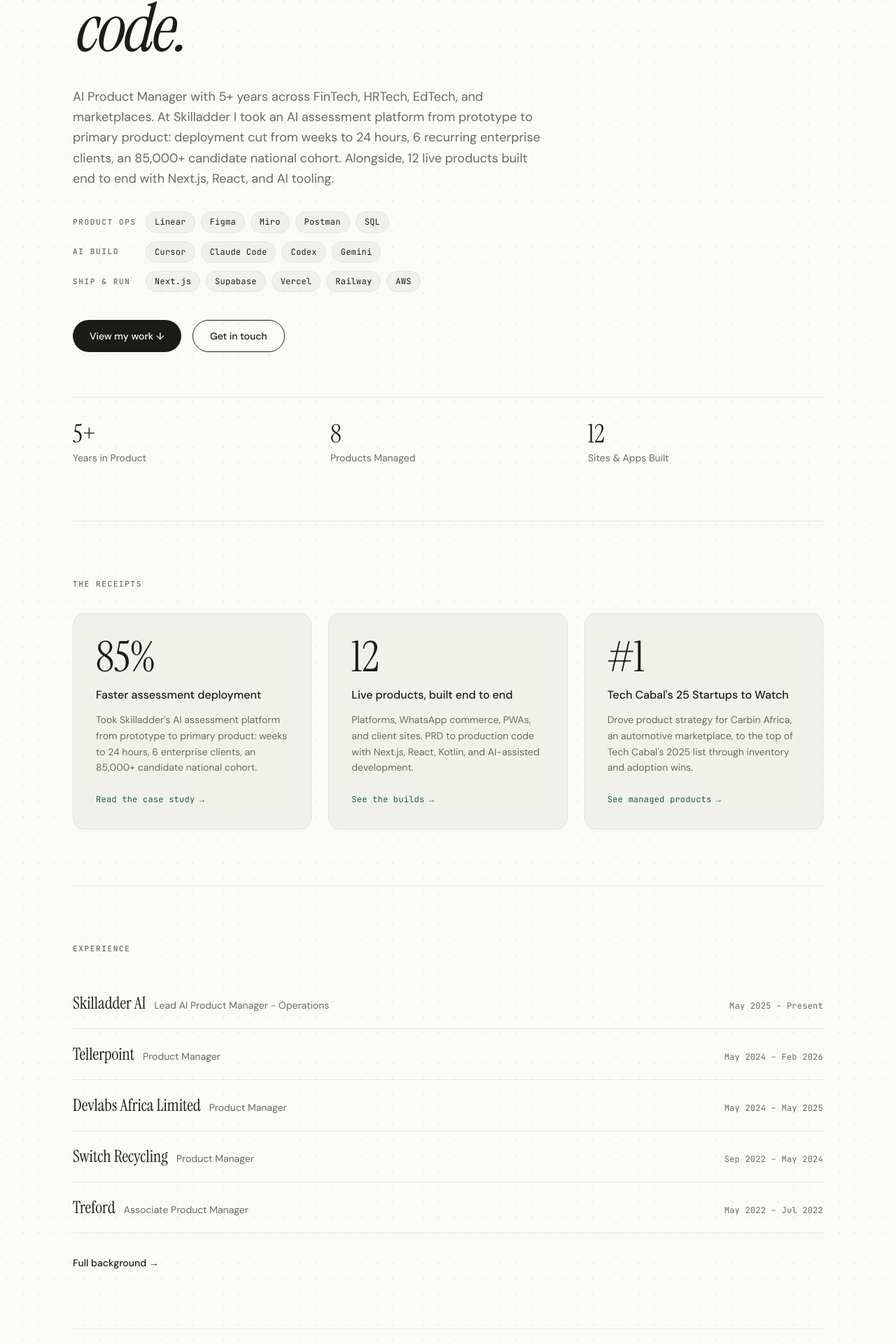
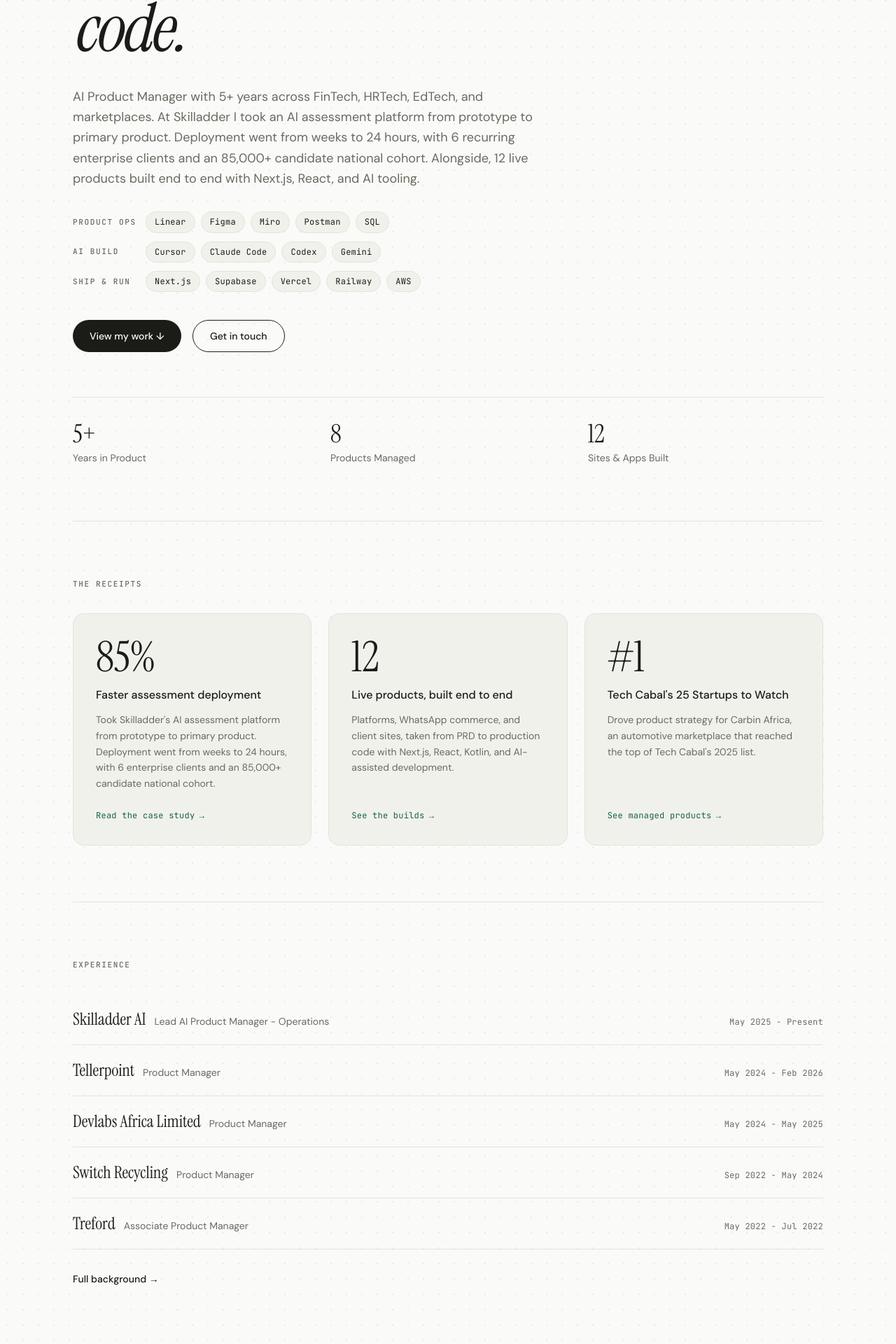
Before and after one commit to IamDejman/portfolio, a Next.js app: page / in a window 1280 px wide. Shown: the part 340-2260 px from the top of the page at 70% size. Built offline with nearby package versions, Linux system fonts and the light colour scheme.

Commit message:
style: plain copy pass, no in-sentence colons, no puffery

```diff
--- a/src/app/page.tsx
+++ b/src/app/page.tsx
@@ -37,10 +37,10 @@
           <p className="mt-8 text-muted text-base md:text-lg max-w-2xl leading-relaxed">
             AI Product Manager with 5+ years across FinTech, HRTech, EdTech,
             and marketplaces. At Skilladder I took an AI assessment platform
-            from prototype to primary product: deployment cut from weeks to 24
-            hours, 6 recurring enterprise clients, an 85,000+ candidate
-            national cohort. Alongside, 12 live products built end to end with
-            Next.js, React, and AI tooling.
+            from prototype to primary product. Deployment went from weeks to
+            24 hours, with 6 recurring enterprise clients and an 85,000+
+            candidate national cohort. Alongside, 12 live products built end
+            to end with Next.js, React, and AI tooling.
           </p>
         </ScrollReveal>
 
--- a/src/data/content.ts
+++ b/src/data/content.ts
@@ -3,7 +3,7 @@
   fullName: "Ayodeji Eluwande",
   title: "Ayodeji Eluwande - AI Product Manager",
   description:
-    "AI Product Manager who ships. 5+ years across FinTech, HRTech, EdTech, and marketplaces. I write the PRD and the production code: 12 live products built with Next.js, React, and AI tooling. Based in Berlin, Germany.",
+    "AI Product Manager who ships. 5+ years across FinTech, HRTech, EdTech, and marketplaces. I write the PRD and the production code. 12 live products built with Next.js, React, and AI tooling. Based in Berlin, Germany.",
   url: "https://ayodejieluwande.vercel.app",
   email: "ayodejieluwande@gmail.com",
   phone: "+491791556146",
@@ -33,7 +33,7 @@
   {
     title: "Lead AI Product Manager - Operations",
     org: "Skilladder AI",
-    period: "May 2025 – Present",
+    period: "May 2025 - Present",
   },
 ];
 
@@ -42,7 +42,7 @@
     metric: "85%",
     title: "Faster assessment deployment",
     description:
-      "Took Skilladder's AI assessment platform from prototype to primary product: weeks to 24 hours, 6 enterprise clients, an 85,000+ candidate national cohort.",
+      "Took Skilladder's AI assessment platform from prototype to primary product. Deployment went from weeks to 24 hours, with 6 enterprise clients and an 85,000+ candidate national cohort.",
     href: "/work/skilladder",
     cta: "Read the case study",
   },
@@ -50,7 +50,7 @@
     metric: "12",
     title: "Live products, built end to end",
     description:
-      "Platforms, WhatsApp commerce, PWAs, and client sites. PRD to production code with Next.js, React, Kotlin, and AI-assisted development.",
+      "Platforms, WhatsApp commerce, and client sites, taken from PRD to production code with Next.js, React, Kotlin, and AI-assisted development.",
     href: "/work",
     cta: "See the builds",
   },
@@ -58,7 +58,7 @@
     metric: "#1",
     title: "Tech Cabal's 25 Startups to Watch",
     description:
-      "Drove product strategy for Carbin Africa, an automotive marketplace, to the top of Tech Cabal's 2025 list through inventory and adoption wins.",
+      "Drove product strategy for Carbin Africa, an automotive marketplace that reached the top of Tech Cabal's 2025 list.",
     href: "/work",
     cta: "See managed products",
   },
@@ -80,10 +80,10 @@
 ];
 
 export const pastRoles = [
-  { title: "Product Manager", org: "Tellerpoint", period: "May 2024 – Feb 2026" },
-  { title: "Product Manager", org: "Devlabs Africa Limited", period: "May 2024 – May 2025" },
-  { title: "Product Manager", org: "Switch Recycling", period: "Sep 2022 – May 2024" },
-  { title: "Associate Product Manager", org: "Treford", period: "May 2022 – Jul 2022" },
+  { title: "Product Manager", org: "Tellerpoint", period: "May 2024 - Feb 2026" },
+  { title: "Product Manager", org: "Devlabs Africa Limited", period: "May 2024 - May 2025" },
+  { title: "Product Manager", org: "Switch Recycling", period: "Sep 2022 - May 2024" },
+  { title: "Associate Product Manager", org: "Treford", period: "May 2022 - Jul 2022" },
 ];
 
 type Project = {
@@ -102,7 +102,7 @@
     client: "Skilladder AI",
     role: "Lead AI Product Manager - Operations",
     description:
-      "Building the future of skills-based hiring across Africa through AI-powered talent workflows and verified skills assessments. Took the assessment platform from prototype to primary product, cutting deployment time by 85%, while leading product strategy from planning to retrospective with AI tools including Cursor, Claude Code, and Codex.",
+      "Skilladder runs verified skills assessments for hiring across Africa. I took the assessment platform from prototype to primary product, cutting deployment time by 85%, while leading product strategy from planning to retrospective with AI tools including Cursor, Claude Code, and Codex.",
     tags: ["HRTech", "AI", "Assessment", "Hiring"],
     highlight: "Cut deployment time by 85%",
     caseStudy: "skilladder",
@@ -132,7 +132,7 @@
     client: "Devlabs Africa",
     role: "Product Manager",
     description:
-      "Delivered GPS's integrated delivery ecosystem through real-time tracking and automated dispatch features, creating a seamless logistics experience.",
+      "Delivered GPS's integrated delivery ecosystem with real-time tracking and automated dispatch features.",
     tags: ["Logistics", "Delivery", "Real-time", "Automation"],
     highlight: "Real-time tracking & dispatch",
   },
@@ -217,7 +217,7 @@
     url: "https://attendance.hiccgbagada.com",
     image: "/work/hicc-attendance.jpg",
     description:
-      "Workforce platform for a large church organization: profiles, departments, RBAC with Row Level Security, a bulk SMS/email engine with dual gateways and cost estimation, training with automated certificates, and event registration at scale.",
+      "Workforce platform for a large church organization. Profiles, departments, role-based access with Row Level Security, a bulk SMS and email engine with dual gateways and cost estimation, training with automated certificates, and event registration at scale.",
     tech: ["React", "Supabase", "TanStack Query", "SendGrid"],
     highlight: "Multi-role admin platform",
   },
@@ -249,7 +249,7 @@
     image: "/work/banyan-claims.jpg",
     url: "https://banyanclaims.com",
     description:
-      "Public website and customer claims portal for a claims-support consultancy, built end to end: typed API contract, strict Content-Security-Policy hardening, accessibility fixes, and a full V2 design revision.",
+      "Public website and customer claims portal for a claims support consultancy, built end to end. Typed API contract, strict Content Security Policy, accessibility fixes, and a full V2 design revision.",
     tech: ["Next.js", "Tailwind CSS", "Vercel"],
     highlight: "Client platform",
   },
@@ -259,14 +259,14 @@
     flagship: true,
     url: "https://grwtee.com",
     description:
-      "AI-powered personal styling iOS app: digital wardrobe, two-stage AI virtual try-on, lookbooks, and an outfit calendar. Expo/React Native client, Next.js API on Vercel, Supabase auth and storage with row-level security, shipped through TestFlight with client feedback rounds.",
+      "Personal styling iOS app with a digital wardrobe, AI virtual try-on, lookbooks, and an outfit calendar. Expo and React Native client, Next.js API on Vercel, Supabase auth and storage with row level security, shipped through TestFlight.",
     tech: ["React Native", "Expo", "Next.js", "Supabase"],
     highlight: "AI styling app on iOS",
   },
   {
     title: "Football Ladder",
     description:
-      "Football career-simulation game with a procedurally generated world: 12 nations with women's top-flight leagues, an LLM classifier that interprets free-text player decisions, and a custom Postgres REST API after a full off-Supabase migration. CI plays an entire generated game world on every pull request.",
+      "Football career simulation game with a procedurally generated world of 12 nations with women's top flight leagues, an LLM classifier that interprets free text player decisions, and a custom Postgres REST API after moving off Supabase. CI plays a full generated game world on every pull request.",
     tech: ["TypeScript", "PostgreSQL", "Node.js", "Vercel"],
     highlight: "LLM-driven game world",
   },
@@ -290,7 +290,7 @@
     title: "Skilladder Assessment Platform",
     org: "Skilladder AI",
     role: "Lead AI Product Manager - Operations",
-    period: "May 2025 – Present",
+    period: "May 2025 - Present",
     summary:
       "From a spreadsheet workflow to a multi-tenant assessment platform serving a national talent cohort of 85,000+ candidates.",
     url: "https://assessments.skilladder.ai",
@@ -310,10 +310,10 @@
       {
         heading: "What I built",
         paragraphs: [
-          "A multi-tenant assessment platform with a creator studio, AI scoring, proctoring with anti-fraud telemetry, and participant management. Around the core sit a job board, employer talent matching, and a client API with more than 60 endpoints. For the 3MTT x NJFP government program I built the full delivery pipeline: test-taking flow, proctoring, three synchronized grading engines, and job matching at national scale.",
-          "Reliability work came with it. I replaced fragile per-message email sending with durable database-backed queues and workers, designed an in-house monitoring stack wrapping all 128 backend services with automatic error classification and an admin triage dashboard, and moved the platform behind Cloudflare without disrupting email deliverability.",
-          "Fairness shipped as a feature: read-aloud assessments with Nigerian-accent voices, server-enforced extended-time accommodations, and a mobile fix that restored fair retakes for 1,300+ affected candidates.",
-          "I owned the full lifecycle: research, requirements, and design, then hands-on development with Cursor, Claude Code, and Codex, iterating with clients in production.",
+          "A multi-tenant assessment platform with a creator studio, AI scoring, proctoring with anti-fraud telemetry, and participant management. Around the core sit a job board, employer talent matching, and a client API with more than 60 endpoints. For the 3MTT x NJFP government program I built the full delivery pipeline, covering the test taking flow, proctoring, three synchronized grading engines, and job matching at national scale.",
+          "Reliability work came with it. I replaced fragile per message email sending with durable database-backed queues and workers, designed an in-house monitoring stack wrapping all 128 backend services with automatic error classification and an admin triage dashboard, and moved the platform behind Cloudflare without disrupting email deliverability.",
+          "Fairness shipped as a feature. Read aloud assessments with Nigerian accent voices, server enforced extended time accommodations, and a mobile fix that restored fair retakes for 1,300+ affected candidates.",
+          "I owned the full lifecycle. Research, requirements, and design, then hands on development with Cursor, Claude Code, and Codex, iterating with clients in production.",
         ],
       },
       {
@@ -330,9 +330,9 @@
     title: "Orderflow",
     org: "Independent build",
     role: "Founder-engineer",
-    period: "Apr 2026 – Present",
+    period: "Apr 2026 - Present",
     summary:
-      "A production multi-vertical commerce platform on WhatsApp: payments, settlement, hardware fleet, dashboard, and infrastructure. Solo, from first commit to daily production traffic in under five months.",
+      "A production commerce platform on WhatsApp covering payments, settlement, a hardware fleet, a merchant dashboard, and infrastructure. Built solo, from first commit to daily production traffic in under five months.",
     url: "https://app.tryorderflow.com",
     metrics: [
       { value: "3", label: "Business verticals in production" },
@@ -344,20 +344,20 @@
       {
         heading: "The platform",
         paragraphs: [
-          "Orderflow is conversational commerce on the Meta Cloud API and WhatsApp Flows, running three verticals in production: food and retail ordering with catalogues synced to Meta, in-chat checkout, loyalty tiers, and a tax engine; event ticketing with pass images and QR door check-in on hardware scanners with signed, audited codes; and prepaid electricity vending plus vehicle-papers renewal with NIN/BVN identity verification.",
+          "Orderflow is conversational commerce on the Meta Cloud API and WhatsApp Flows, running three verticals in production. Food and retail ordering with catalogues synced to Meta, in chat checkout, loyalty tiers, and a tax engine. Event ticketing with pass images and QR door check in on hardware scanners with signed, audited codes. Prepaid electricity vending and vehicle papers renewal with NIN and BVN identity verification.",
         ],
       },
       {
         heading: "Payments and money",
         paragraphs: [
-          "A pluggable payment layer behind clean provider interfaces runs real money in production: four Nigerian providers (Rubies, Squad, Tellerpoint, Paga) with dedicated virtual accounts and instant bank-transfer reconciliation, plus a ledger-derived settlement engine with day-cycle grouping, audit trails, and a capped processing-fee model. Live incidents, including a Flyway out-of-order migration outage, ended in post-mortems and permanent guardrails.",
+          "A pluggable payment layer behind clean provider interfaces runs real money in production. Four Nigerian providers (Rubies, Squad, Tellerpoint, Paga) with dedicated virtual accounts and instant bank transfer reconciliation, plus a ledger derived settlement engine with day cycle grouping, audit trails, and a capped processing fee model. Live incidents, including a Flyway out of order migration outage, ended in post mortems and permanent guardrails.",
         ],
       },
       {
         heading: "Hardware and operations",
         paragraphs: [
-          "A production fleet of thermal receipt printers and QR scanners runs over MQTT with HTTP fallback: station-based routing, stale-job resweeps, and custom receipt rendering to thermal bitmaps. Merchants operate through a Next.js dashboard with a 12-step guided onboarding, fail-closed RBAC shared between frontend and backend, and TOTP device challenges for admin access.",
-          "Security is default: tenant-scoped queries everywhere, signature verification on every webhook, amount gates on vending, and secrets that never appear in API responses. Develop auto-deploys staging, main auto-deploys production, every change verified before it moves.",
+          "A production fleet of thermal receipt printers and QR scanners runs over MQTT with HTTP fallback. Station based routing, stale job resweeps, and custom receipt rendering to thermal bitmaps. Merchants operate through a Next.js dashboard with a 12 step guided onboarding, fail closed RBAC shared between frontend and backend, and TOTP device challenges for admin access.",
+          "Security is the default. Tenant scoped queries everywhere, signature verification on every webhook, amount gates on vending, and secrets that never appear in API responses. Develop auto deploys staging, main auto deploys production, and every change is verified before it moves.",
         ],
       },
     ],
@@ -367,7 +367,7 @@
     title: "Carbin Africa",
     org: "Devlabs Africa",
     role: "Product Manager",
-    period: "May 2024 – May 2025",
+    period: "May 2024 - May 2025",
     summary:
       "Product strategy and roadmap for an automotive marketplace, from dealer inventory pain to #1 on Tech Cabal's 25 Startups to Watch in 2025.",
     metrics: [
@@ -378,13 +378,13 @@
       {
         heading: "The starting point",
         paragraphs: [
-          "Carbin Africa is an automotive marketplace connecting car dealers with buyers. The core problem was supply-side: dealer inventory was fragmented and stale, which eroded buyer trust and repeat usage. As the consultancy PM, I owned product strategy and the roadmap.",
+          "Carbin Africa is an automotive marketplace connecting car dealers with buyers. The core problem was on the supply side. Dealer inventory was fragmented and stale, which eroded buyer trust and repeat usage. As the consultancy PM, I owned product strategy and the roadmap.",
         ],
       },
       {
         heading: "Key decisions",
         paragraphs: [
-          "We prioritised dealer inventory management before demand-side growth: a marketplace with unreliable listings loses both sides. I drove the inventory workflow redesign so dealers could keep listings accurate with minimal effort, and sequenced adoption work around that foundation.",
+          "We prioritised dealer inventory management before demand side growth, because a marketplace with unreliable listings loses both sides. I drove the inventory workflow redesign so dealers could keep listings accurate with minimal effort, and sequenced adoption work around that foundation.",
         ],
       },
       {
@@ -400,7 +400,7 @@
     title: "Tellerpoint Collections & Mini",
     org: "Tellerpoint",
     role: "Product Manager",
-    period: "May 2024 – Feb 2026",
+    period: "May 2024 - Feb 2026",
     summary:
       "Full product lifecycle for agency banking tools that let financial institutions serve underserved communities.",
     metrics: [
@@ -411,13 +411,13 @@
       {
         heading: "The starting point",
         paragraphs: [
-          "Tellerpoint is an agency banking platform: it gives financial institutions the rails to deliver services in communities banks do not reach. I owned the Collections Mobile and Web Apps and later delivered Tellerpoint Mini end to end.",
+          "Tellerpoint is an agency banking platform. It gives financial institutions the rails to deliver services in communities banks do not reach. I owned the Collections Mobile and Web Apps and later delivered Tellerpoint Mini end to end.",
         ],
       },
       {
         heading: "How I worked",
         paragraphs: [
-          "I ran the full lifecycle: strategy, roadmap, and delivery through agile sprints with weekly syncs. Extensive user interviews with agents and institutions fed directly into prioritised feature work, and cross-functional coordination kept engineering, operations, and partner institutions aligned.",
+          "I ran the full lifecycle. Strategy, roadmap, and delivery through agile sprints with weekly syncs. Extensive user interviews with agents and institutions fed directly into prioritised feature work, and cross-functional coordination kept engineering, operations, and partner institutions aligned.",
         ],
       },
       {
@@ -476,7 +476,7 @@
 export const education = {
   degree: "Bachelor of Laws",
   school: "Lagos State University",
-  period: "Dec 2013 – Sep 2018",
+  period: "Dec 2013 - Sep 2018",
 };
 
 export const howIWork =
```
